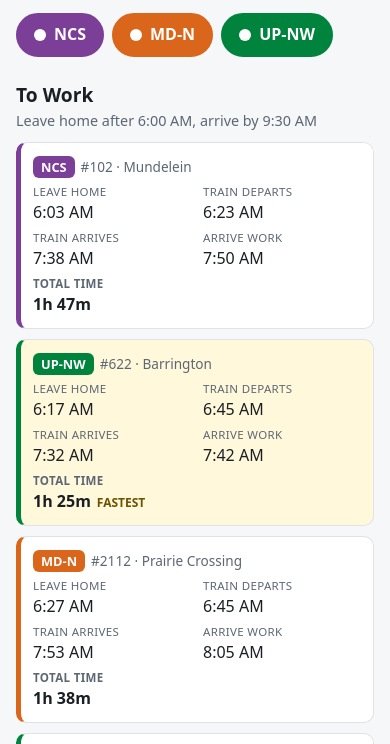
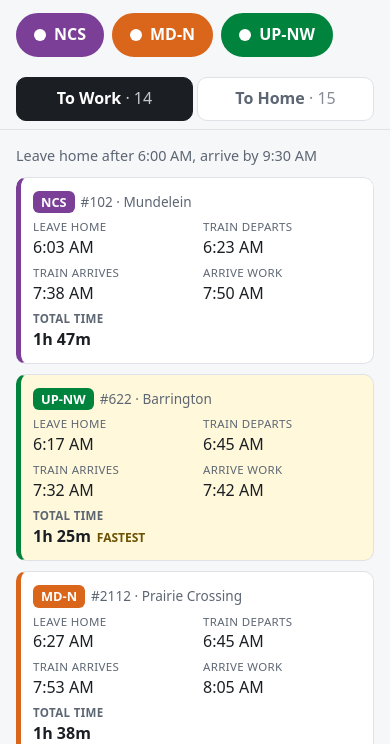
Before and after one commit to j0hnc0yne/commuter, a plain HTML site: page index.html in a window 390 px wide. Shown: the part 84-828 px from the top of the page. Drawn offline with Linux system fonts and the light colour scheme.

Commit message:
Add auto-selecting To Work / To Home tabs
Show one direction at a time behind a sticky tab bar so the evening
trains are visible on a phone without scrolling past the morning ones.
Mornings open To Work, afternoons To Home; #work / #home bookmarks
override. A tab left open since the morning switches when revisited
in the afternoon.

Co-Authored-By: Claude Opus 5.5 <noreply@anthropic.com>

```diff
--- a/index.html
+++ b/index.html
@@ -45,7 +45,7 @@
   h1 { font-size: 1.5rem; margin: 0 0 4px; }
   .sub { color: var(--muted); margin: 0 0 16px; font-size: .95rem; }
 
-  .filters { display: flex; flex-wrap: wrap; gap: 8px; margin-bottom: 24px; }
+  .filters { display: flex; flex-wrap: wrap; gap: 8px; margin-bottom: 12px; }
   .chip {
     --c: var(--muted);
     display: inline-flex; align-items: center; gap: 8px;
@@ -60,8 +60,22 @@
   .chip[aria-pressed="false"] { opacity: .6; }
   .chip[aria-pressed="false"] .dot { background: transparent; border: 2px solid var(--c); }
 
+  .tabs {
+    position: sticky; top: 0; z-index: 2;
+    display: grid; grid-template-columns: 1fr 1fr; gap: 4px;
+    margin: 0 -16px 16px; padding: 8px 16px;
+    background: var(--bg); border-bottom: 1px solid var(--border);
+  }
+  .tab {
+    min-height: 44px; padding: 0 12px;
+    border: 1px solid var(--border); border-radius: 10px;
+    background: var(--surface); color: var(--muted);
+    font: inherit; font-weight: 700; cursor: pointer;
+  }
+  .tab[aria-selected="true"] { background: var(--text); color: var(--surface); border-color: var(--text); }
+  .tab .count { font-weight: 500; opacity: .75; }
+
   section { margin-bottom: 32px; }
-  h2 { font-size: 1.2rem; margin: 0 0 2px; }
   .window { color: var(--muted); font-size: .9rem; margin: 0 0 10px; }
 
   table {
@@ -116,8 +130,12 @@
 
   <div class="filters" id="filters" role="group" aria-label="Filter train lines"></div>
 
-  <section>
-    <h2>To Work</h2>
+  <div class="tabs" role="tablist" aria-label="Direction">
+    <button type="button" class="tab" role="tab" id="tabWork" data-hash="work" aria-controls="panelWork">To Work <span class="count" id="countWork"></span></button>
+    <button type="button" class="tab" role="tab" id="tabHome" data-hash="home" aria-controls="panelHome">To Home <span class="count" id="countHome"></span></button>
+  </div>
+
+  <section id="panelWork" role="tabpanel" aria-labelledby="tabWork">
     <p class="window" id="toWorkWindow"></p>
     <table>
       <thead><tr>
@@ -127,8 +145,7 @@
     </table>
   </section>
 
-  <section>
-    <h2>To Home</h2>
+  <section id="panelHome" role="tabpanel" aria-labelledby="tabHome">
     <p class="window" id="toHomeWindow"></p>
     <table>
       <thead><tr>
@@ -203,7 +220,7 @@
     const visible = rows.filter((r) => enabled[r.key]);
     if (!visible.length) {
       tbody.innerHTML = '<tr class="empty"><td colspan="6">No trains match — turn on a line above.</td></tr>';
-      return;
+      return 0;
     }
     const fastest = Math.min(...visible.map((r) => r.end - r.start));
     for (const r of visible) {
@@ -222,12 +239,47 @@
       );
       tbody.append(tr);
     }
+    return visible.length;
   }
 
   function render() {
-    renderTable("toWork", trips.toWork, ["Leave Home", "Train Departs", "Train Arrives", "Arrive Work", "Total Time"]);
-    renderTable("toHome", trips.toHome, ["Leave Work", "Train Departs", "Train Arrives", "Arrive Home", "Total Time"]);
+    const nWork = renderTable("toWork", trips.toWork, ["Leave Home", "Train Departs", "Train Arrives", "Arrive Work", "Total Time"]);
+    const nHome = renderTable("toHome", trips.toHome, ["Leave Work", "Train Departs", "Train Arrives", "Arrive Home", "Total Time"]);
+    document.getElementById("countWork").textContent = `· ${nWork}`;
+    document.getElementById("countHome").textContent = `· ${nHome}`;
   }
+
+  // Direction tabs: a #work / #home bookmark wins; otherwise mornings open To Work, afternoons To Home.
+  // Taps aren't saved anywhere (not even the URL), so the next visit picks by time of day again.
+  const tabs = [document.getElementById("tabWork"), document.getElementById("tabHome")];
+  const byClock = () => (new Date().getHours() < 12 ? tabs[0] : tabs[1]);
+  function selectTab(tab, focus) {
+    for (const t of tabs) {
+      const on = t === tab;
+      t.setAttribute("aria-selected", String(on));
+      t.tabIndex = on ? 0 : -1;
+      document.getElementById(t.getAttribute("aria-controls")).hidden = !on;
+    }
+    if (focus) tab.focus();
+  }
+  for (const t of tabs) {
+    t.addEventListener("click", () => selectTab(t));
+    t.addEventListener("keydown", (e) => {
+      if (e.key !== "ArrowLeft" && e.key !== "ArrowRight") return;
+      e.preventDefault();
+      selectTab(tabs[(tabs.indexOf(t) + 1) % tabs.length], true);
+    });
+  }
+  const fromHash = tabs.find((t) => `#${t.dataset.hash}` === location.hash);
+  let autoTab = byClock();
+  selectTab(fromHash || autoTab);
+  // A phone tab left open since the morning: switch to To Home once it's afternoon (taps within the
+  // same half of the day are left alone).
+  document.addEventListener("visibilitychange", () => {
+    if (document.hidden || fromHash || byClock() === autoTab) return;
+    autoTab = byClock();
+    selectTab(autoTab);
+  });
 
   // Filter chips
   const filters = document.getElementById("filters");
```
